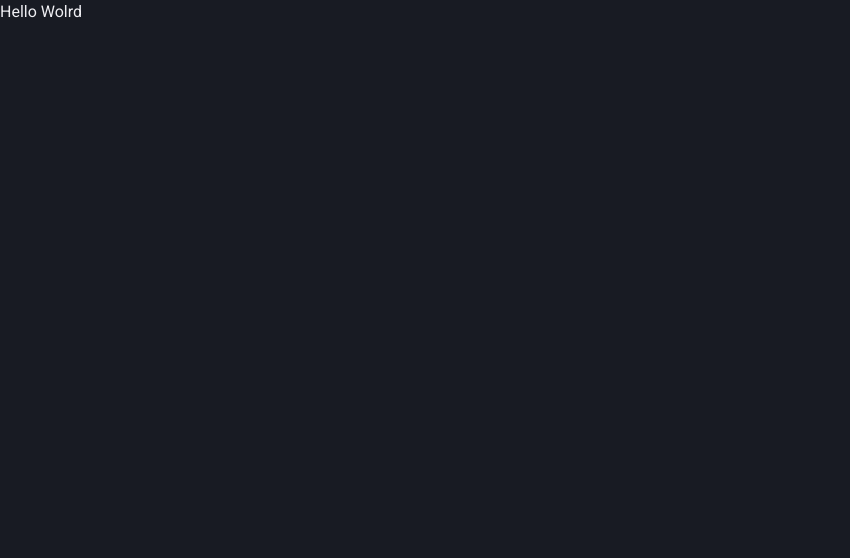
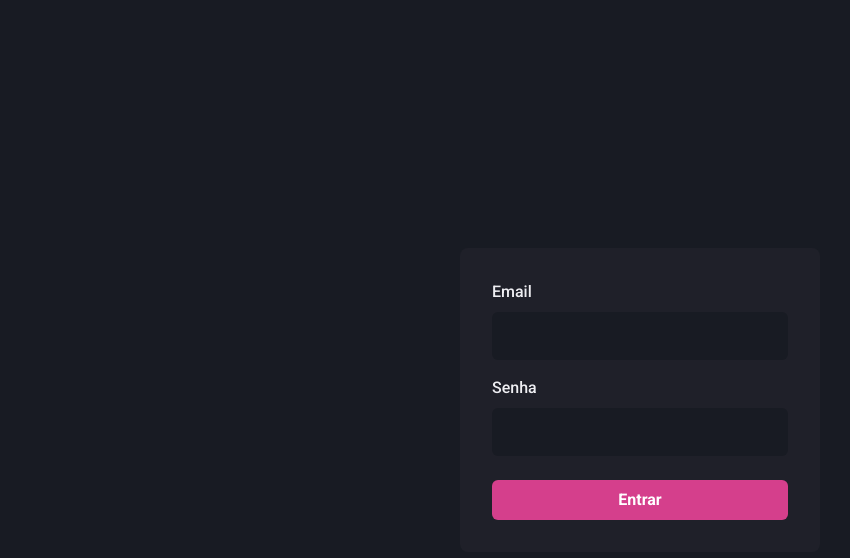
Before and after one commit to dev-viniciuss/dashgo, a Next.js app: page / in a window 1280 px wide. Shown: the top 558 px of the page, without its empty margins (0-850 px from the left). Built offline with nearby package versions, Linux system fonts and the light colour scheme.

Commit message:
feat: criando tela de Sign In

```diff
--- a/src/pages/index.tsx
+++ b/src/pages/index.tsx
@@ -1,12 +1,52 @@
 import Head from 'next/head'
+
+import { Flex, Stack, FormControl, FormLabel, Input, Button } from '@chakra-ui/react'
 
 export default function Home() {
   return (
     <>
       <Head>
-        <title>Dashgo | Home</title>
+        <title>Dashgo | Login</title>
       </Head>
-      <h1>Hello Wolrd</h1>
+
+      <Flex w="100vw" h="100vh" align="center" justify="center">
+        <Flex as="form" width="100%" maxW={360} bg="gray.800" p="8" borderRadius={8} flexDir="column">
+          <Stack spacing="4">
+            <FormControl>
+              <FormLabel htmlFor="email">Email</FormLabel>
+              <Input
+                id="email"
+                name="email"
+                type="email"
+                focusBorderColor="pink.500"
+                bgColor="gray.900"
+                variant="filled"
+                _hover={{
+                  bgColor: 'gray.900'
+                }}
+                size="lg"
+              />
+            </FormControl>
+
+            <FormControl>
+              <FormLabel htmlFor="password">Senha</FormLabel>
+              <Input
+                id="password"
+                name="password"
+                type="password"
+                focusBorderColor="pink.500"
+                bgColor="gray.900"
+                variant="filled"
+                _hover={{
+                  bgColor: 'gray.900'
+                }}
+                size="lg"
+              />
+            </FormControl>
+          </Stack>
+          <Button type="submit" mt="6" colorScheme="pink">Entrar</Button>
+        </Flex>
+      </Flex>
     </>
   )
 }
```
